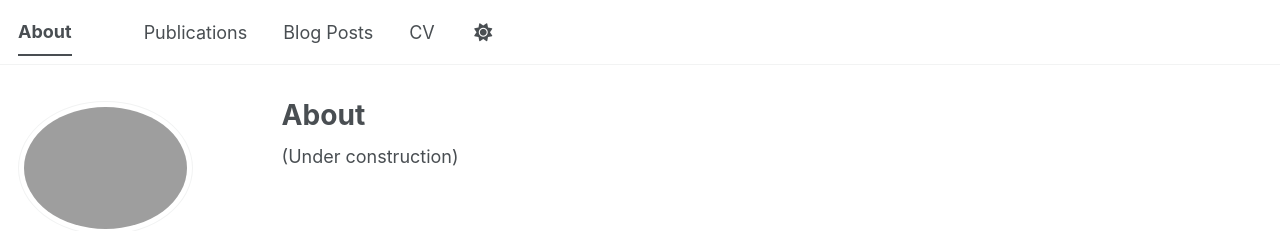
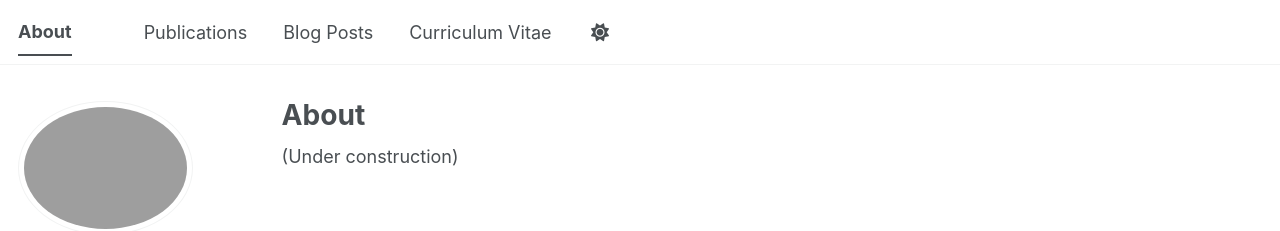
Before and after one commit to Peirh/peirh.github.io, a Jekyll site: the page built from _pages/about.md, in a window 1280 px wide. Shown: the top 231 px of the page. Built offline with Jekyll 4.4.1, drawn with Linux system fonts in a browser that asks for light colours; some web fonts are replaced; a script bundle is joined from its source files by our own code; library files that are not in the unit come from our copies.

Commit message:
Rename 'CV' to 'Curriculum Vitae' in navigation

```diff
--- a/_data/navigation.yml
+++ b/_data/navigation.yml
@@ -23,7 +23,7 @@ main:
   - title: "Blog Posts"
     url: /year-archive/
 
-  - title: "CV"
+  - title: "Curriculum Vitae"
     url: /cv/
 
   # - title: "CV"
```
